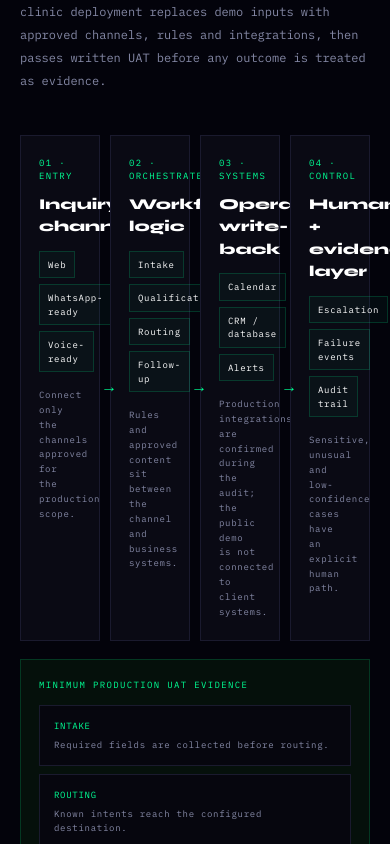
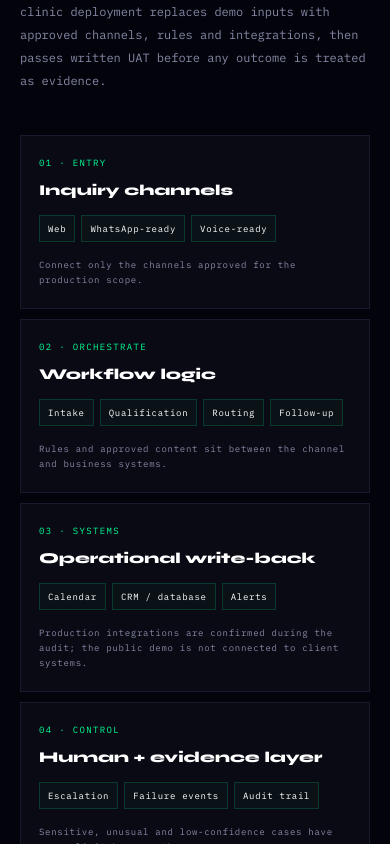
Before and after one commit to Abuhurerakhan0407/shalcon-intelligence, a React (Vite) app: page / in a window 390 px wide. Shown: the part 2620-3464 px from the top of the page. Built offline with nearby package versions, Linux system fonts and the light colour scheme; a web font is replaced by a local one.

Commit message:
Make architecture proof responsive on tablet and mobile

```diff
--- a/src/readability.css
+++ b/src/readability.css
@@ -48,9 +48,23 @@ button:disabled {
   opacity: 0.58;
 }
 
+@media (max-width: 900px) {
+  .architecture-flow {
+    grid-template-columns: repeat(2, minmax(0, 1fr)) !important;
+  }
+
+  .architecture-arrow {
+    display: none !important;
+  }
+}
+
 @media (max-width: 640px) {
   body {
     text-rendering: optimizeLegibility;
+  }
+
+  .architecture-flow {
+    grid-template-columns: 1fr !important;
   }
 
   .service-card,
```
